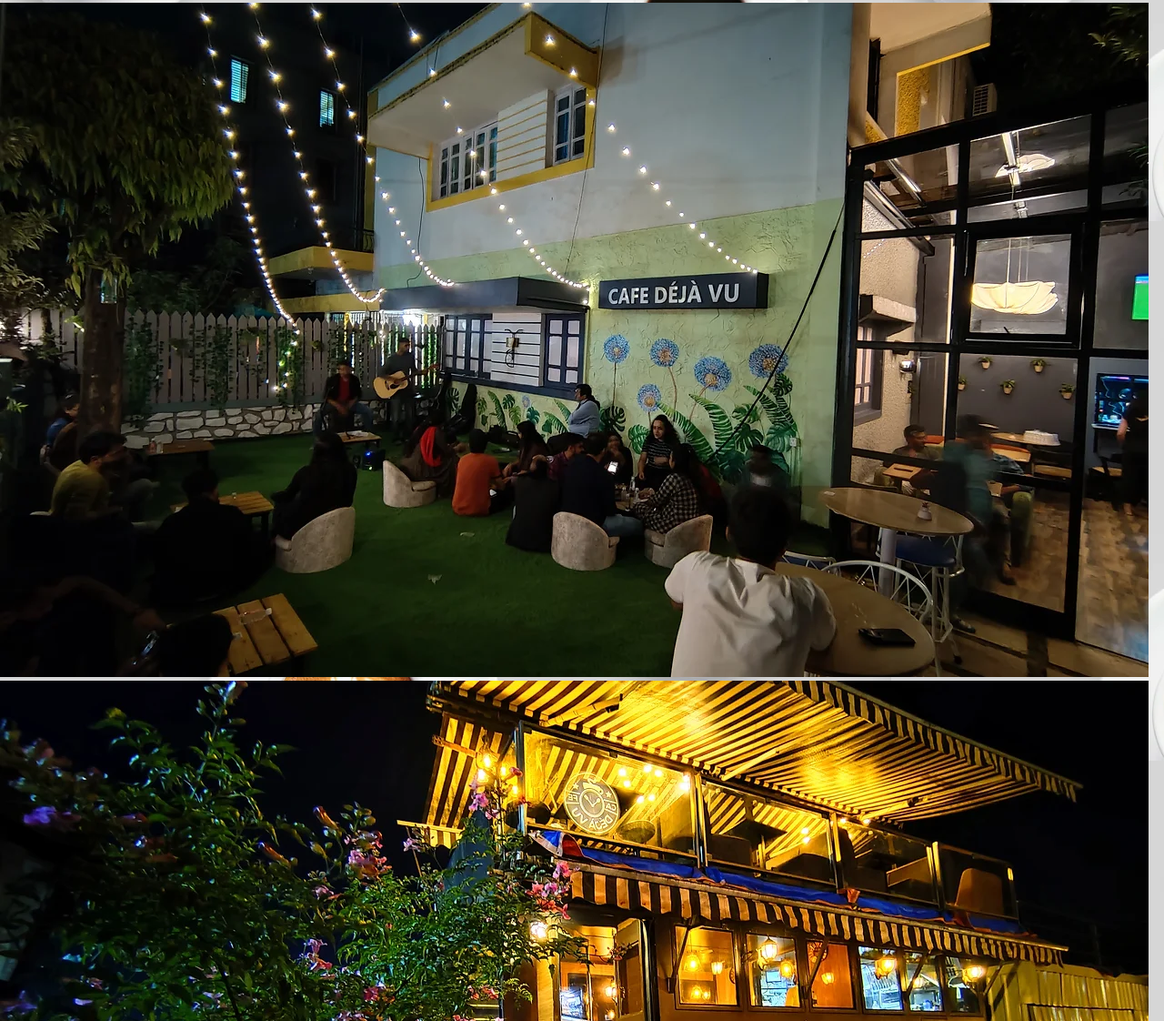
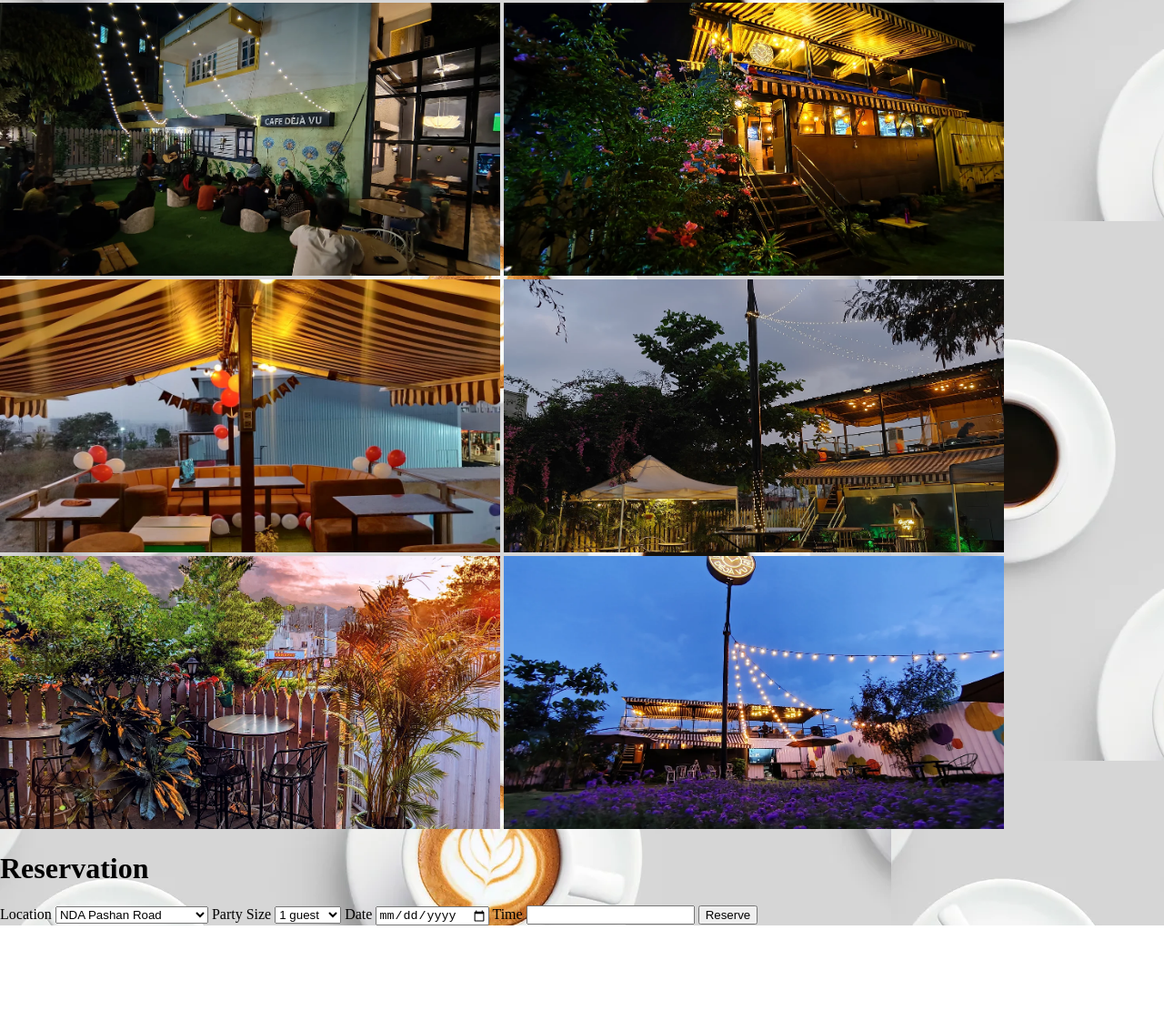
Before and after one commit to awagankomal/Assignment16, a plain HTML site: page index.html in a window 1280 px wide. Shown: the part 350-1472 px from the top of the page at 91% size. After the commit the page ends 1367 px from the top, so only its background shows below. Drawn offline with Linux system fonts and the light colour scheme.

Commit message:
cafe contents added-gallery,reservation

```diff
--- a/index.html
+++ b/index.html
@@ -11,6 +11,9 @@
             .navbar{
                 background-color: rgba(216, 209, 209,0.4);
             }
+            .container2{
+                background-color: #0F81C7;
+            }
         </style>
     </head>
     <body background="Images/coffee_bg_Image.jpg" >
@@ -21,6 +24,12 @@
             <button>Party Booking</button>
             <button>Franchaise</button>
             <button>Menu</button>
+            <a href="#">
+                <img src="Images/interface.png" alt="UserImage" height="50px"/>
+                Login</a>
+            <a href="#">
+                <img src="Images/messenger.png" alt="chatLogo" height="30px" />
+            </a>
 
         </div>
         <div>
@@ -35,14 +44,43 @@
             </p>
         </div>
         <div class="container">
-              <img src="Images/cafe_inside_look.jpg" alt="cafe_inside_look Image"/>
-              <img src="Images/cafe_front_door.jpg" alt="cafe_front_door Image"/>
-              <img src="Images/cafe_inside2.jpg" alt="cafe_inside area Image" />
-              <img src="Images/cafe_outside_area.jpg" alt="cafe_outside_area Image"/>
-              <img src="Images/cafe_sitting_area.jpg" alt="cafe_seating_area Image"/>
-              <img src="Images/gardening_area.jpg" alt="Garden Image"/>
+              <img src="Images/cafe_inside_look.jpg" alt="cafe_inside_look Image"  height="300px" width="550px"/>
+              <img src="Images/cafe_front_door.jpg" alt="cafe_front_door Image" height="300px" width="550px"/>
+              <img src="Images/cafe_inside2.jpg" alt="cafe_inside area Image" height="300px" width="550px" />
+              <img src="Images/cafe_outside_area.jpg" alt="cafe_outside_area Image" height="300px" width="550px"/>
+              <img src="Images/cafe_sitting_area.jpg" alt="cafe_seating_area Image" height="300px" width="550px"/>
+              <img src="Images/gardening_area.jpg" alt="Garden Image" height="300px" width="550px"/>
         </div>
 
+        <div>
+            <h1>Reservation</h1>
+            <form>
+              <label for="location">Location</label>
+              <select id="location" required>
+                <option>NDA Pashan Road</option>
+                <option>Shivaji Co-operative Hall</option>
+                <option>Katraj-Dehu Road</option>
+              </select>
+              <label for="partysize">Party Size</label>
+              <select id="partysize" required>
+                <option>1 guest</option>
+                <option>2 guests</option>
+                <option>3 guests</option>
+                <option>4 guests</option>
+                <option>5 guests</option>
+                <option>6 guests</option>
+              </select>
+              <label for="date">Date</label>
+              <input type="date" id="date" required/>
+              <label for="time">Time</label>
+              <input type="datetime" id="time" required/>
+              <button class="btn">Reserve</button>
+            </form>
+        </div>
+        <div class="container2">
+
+
+        </div>
 
 
     </body>
```
Also changed, not shown: Images/interface.png (added), Images/message.png (added), Images/messenger.png (added).
